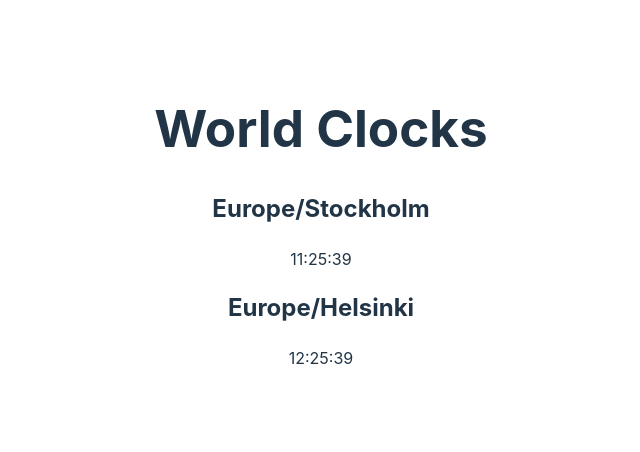
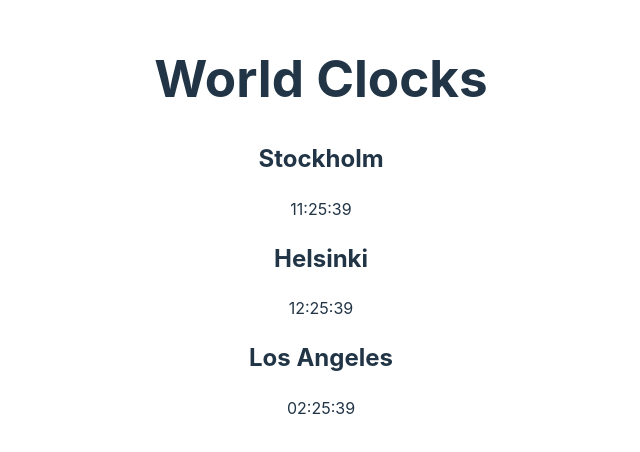
Before and after one commit to lukas-laas/world-clocks, a React (Vite) app: page / in a window 1280 px wide. Shown: the part 174-626 px from the top of the page, without its empty margins (319-959 px from the left). Built offline with nearby package versions, Linux system fonts and the light colour scheme.

Commit message:
format city name

```diff
--- a/src/components/board/board.tsx
+++ b/src/components/board/board.tsx
@@ -2,14 +2,20 @@ import { useEffect, useState } from "react";
 import { Clock } from "../clock/clock";
 
 export function Board() {
-  const timeZones: string[] = ["Europe/Stockholm", "Europe/Helsinki"];
+  const timeZones: string[] = [
+    "Europe/Stockholm",
+    "Europe/Helsinki",
+    "America/Los_Angeles",
+  ];
   const [date, setDate] = useState(new Date().getTime());
+
   useEffect(() => {
     const interval = setInterval(() => {
       setDate(new Date().getTime());
     }, 1000);
     return () => clearInterval(interval);
   }, []);
+
   return (
     <>
       {timeZones.map((timeZone, i) => {
--- a/src/components/clock/clock.tsx
+++ b/src/components/clock/clock.tsx
@@ -8,9 +8,10 @@ type props = {
 export const Clock = ({ timeZone, time }: props) => {
   const zonedTime = toZonedTime(new Date(time), timeZone);
   const pattern = "HH:mm:ss";
+  const city = timeZone.replace("_", " ").split("/");
   return (
     <div>
-      <h2>{timeZone}</h2>
+      <h2>{city[1]}</h2>
       <p>{format(zonedTime, pattern)}</p>
     </div>
   );
```
